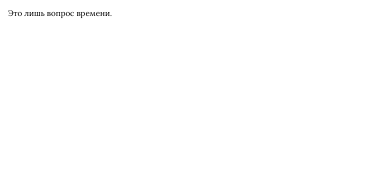
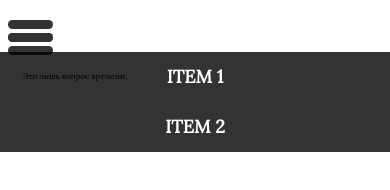
Before and after one commit to WebHeroSchool/nasthe2MediaQueries, a plain HTML site: page index.html in a window 390 px wide. Drawn offline with Linux system fonts and the light colour scheme.

Commit message:
Add now.json

```diff
--- a/index.html
+++ b/index.html
@@ -1,12 +1,27 @@
 <!DOCTYPE html>
 <html lang=en>
   <head>
-	  <meta charset="UTF-8">
+    <meta charset="UTF-8">
+    <meta name="viewport" content="initial-scale=1.0, width=device-width">
     <title>Hometask page</title>
     <link href="https://fonts.googleapis.com/css?family=Lora&display=swap" rel="stylesheet">
 	  <link rel="stylesheet" href="./style.css">
   </head>
   <body>
+    <div class="menu">
+      <div class="menu__icon">
+        <span></span>
+        <span></span>
+        <span></span>
+        <span></span>
+      </div>
+
+      <div class="menu__links">
+        <a class="menu__links-item" href="/">Item 1</a>
+        <a class="menu__links-item" href="/">Item 2</a>
+      </div>
+    </div>
+
     <div class="text">Это лишь вопрос времени.</div>
 
   </body>
--- /dev/null
+++ b/now.json
@@ -0,0 +1 @@
+{ "public": true }
--- a/style.css
+++ b/style.css
@@ -1,38 +1,128 @@
+/* General menu */
+
+.menu {
+  text-align: left;
+  margin-bottom: 12px;
+  padding-top: 12px;
+}
+
+.menu__links-item {
+  display: inline-block;
+  color: #8004BF;
+  font-family: 'Lora', serif;
+  font-size: 18px;
+  font-weight: 900;
+  line-height: 30px;
+  padding: 0 15px;
+  text-transform: uppercase;
+  text-decoration: none;
+}
+
+.menu__links-item:hover {
+  text-decoration: underline;
+}
+
+
+.menu__icon {
+  display: none;
+  width: 45px;
+  height: 35px;
+  position: relative;
+  cursor: pointer;
+}
+
+/* Hamburger icon style */
+
+.menu__icon span {
+  display: block;
+  position: absolute;
+  height: 9px;
+  width: 100%;
+  background: #333333;
+  border-radius: 9px;
+  opacity: 1;
+  left: 0;
+  transform: rotate(0deg);
+  transition: .25s ease-in-out;
+}
+
+.menu__icon span:nth-child(1) {
+  top: 0px;
+}
+
+.menu__icon span:nth-child(2), .menu__icon span:nth-child(3) {
+  top: 13px;
+}
+
+.menu__icon span:nth-child(4) {
+  top: 26px;
+}
+
+/* Mobile hamburger icon */
+
+@media screen and (max-width: 999px) {
+  .menu__icon{
+    display: inline-block;
+  }
+
+  .menu__links {
+    position: fixed;
+    display: block;
+    top: 0;
+    right: 0;
+    left: 0;
+    margin-top: 52px;
+    background-color: rgba(0, 0, 0, 0.8);
+    z-index: 1000;
+    overflow: auto;
+  }
+
+  .menu__links-item {
+    display: block;
+    padding: 10px 0;
+    text-align: center;
+    color: #ffffff;
+  }
+}
+
+/* Text media queries */
+
 .text {
   font-family: 'Lora', serif;
+  padding-left: 15px;
 }
 
-@media (min-width:320px) {
+@media (min-width: 320px) {
   .text {
     font-size: 8px;
   }
 }
 
-@media (min-width:481px) {
+@media (min-width: 481px) {
   .text {
     font-size: 12px;
   }
 }
 
-@media (min-width:641px) {
+@media (min-width: 641px) {
   .text {
     font-size: 16px;
   }
 }
 
-@media (min-width:961px) {
+@media (min-width: 961px) {
   .text {
     font-size: 20px;
   }
 }
 
-@media (min-width:1025px) {
+@media (min-width: 1025px) {
   .text {
     font-size: 24px;
   }
 }
 
-@media (min-width:1281px) {
+@media (min-width: 1281px) {
   .text {
     font-size: 28px;
   }
```
